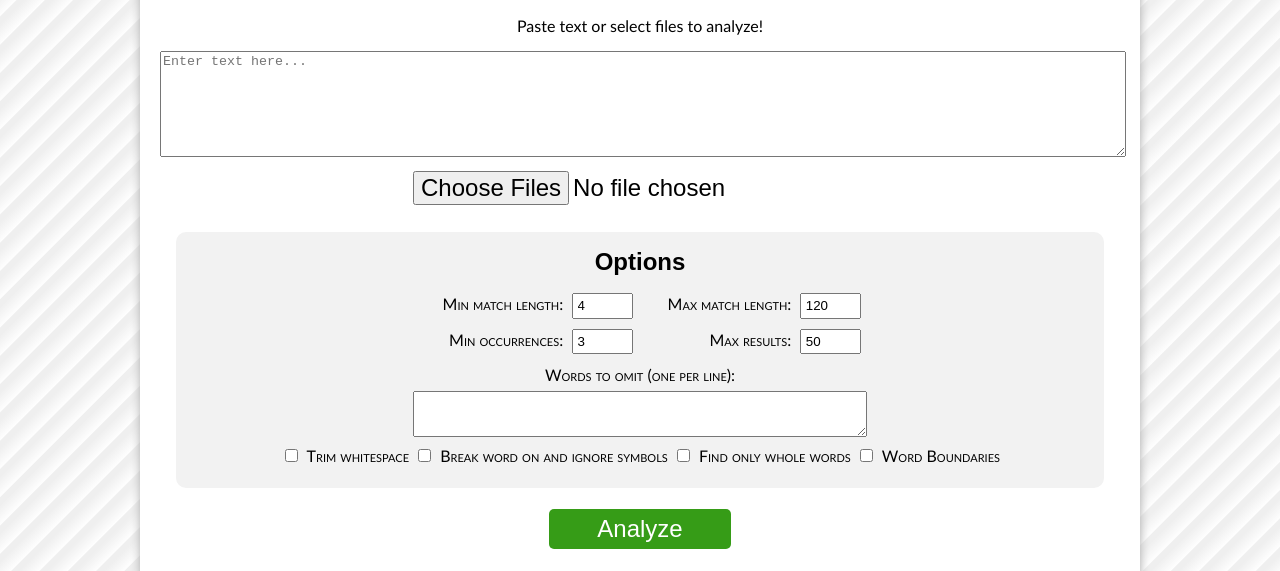
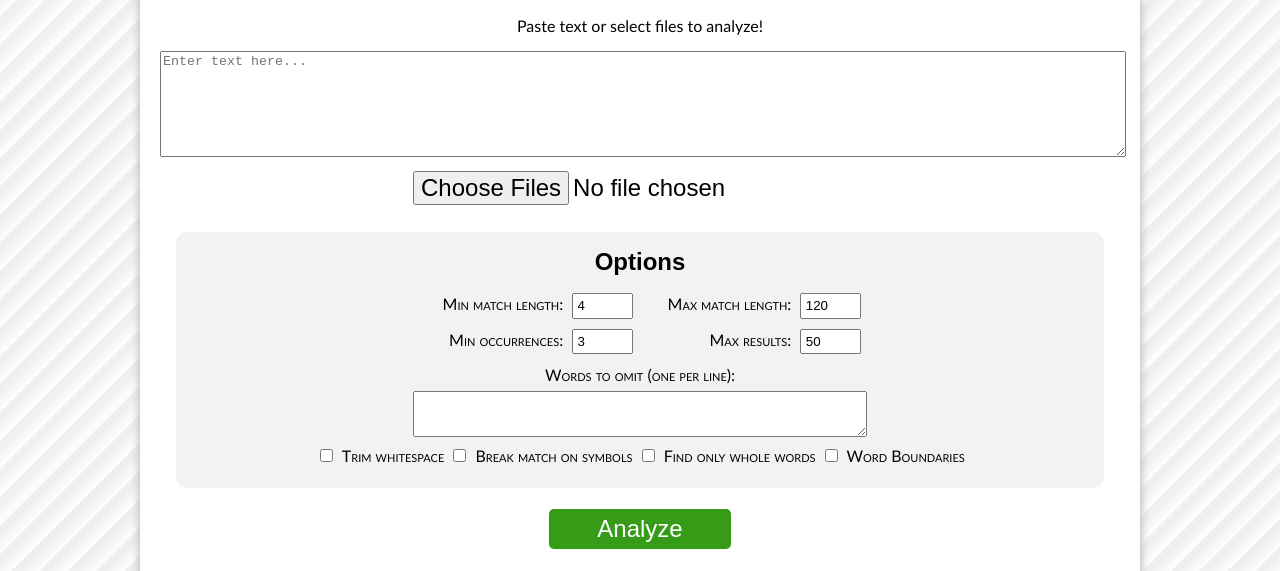
Before and after one commit to braksator/LongestRepeatedStrings, a website with bundled scripts: page index.html in a window 1280 px wide. Shown: the part 165-736 px from the top of the page. Built offline with nearby package versions, Linux system fonts and the light colour scheme; a web font is replaced by a local one.

Commit message:
Shorten label

```diff
--- a/index.html
+++ b/index.html
@@ -32,7 +32,7 @@
       <textarea id="omit" style="height: 40px; field-sizing: content; width: 50%;"></textarea>
       <br>
       <label><input type="checkbox" id="trim"> Trim whitespace</label>
-      <label><input type="checkbox" id="cleanText"> Break word on and ignore symbols</label>
+      <label><input type="checkbox" id="cleanText"> Break match on symbols</label>
       <label><input type="checkbox" id="splitWords"> Find only whole words</label>
       <label><input type="checkbox" id="wordBound"> Word Boundaries</label>
     </div>
```
Also changed, not shown: README.md.
